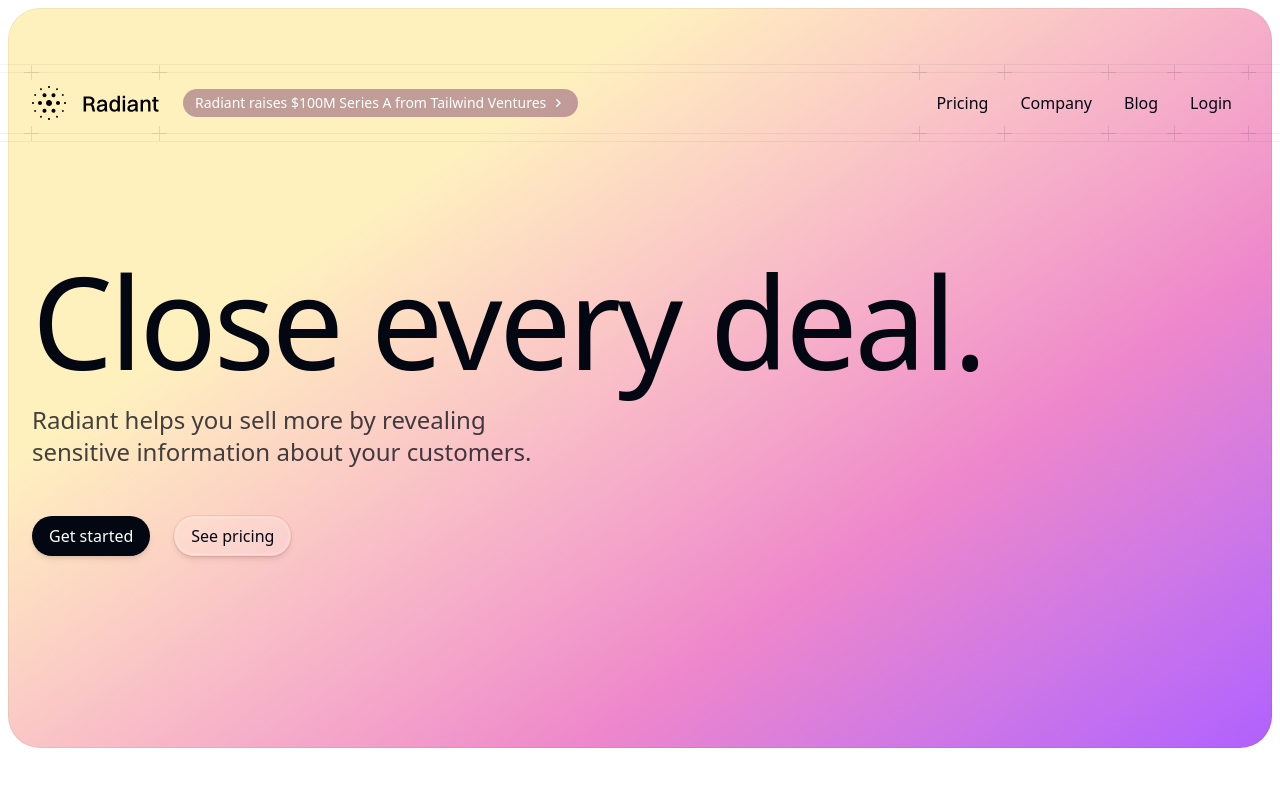
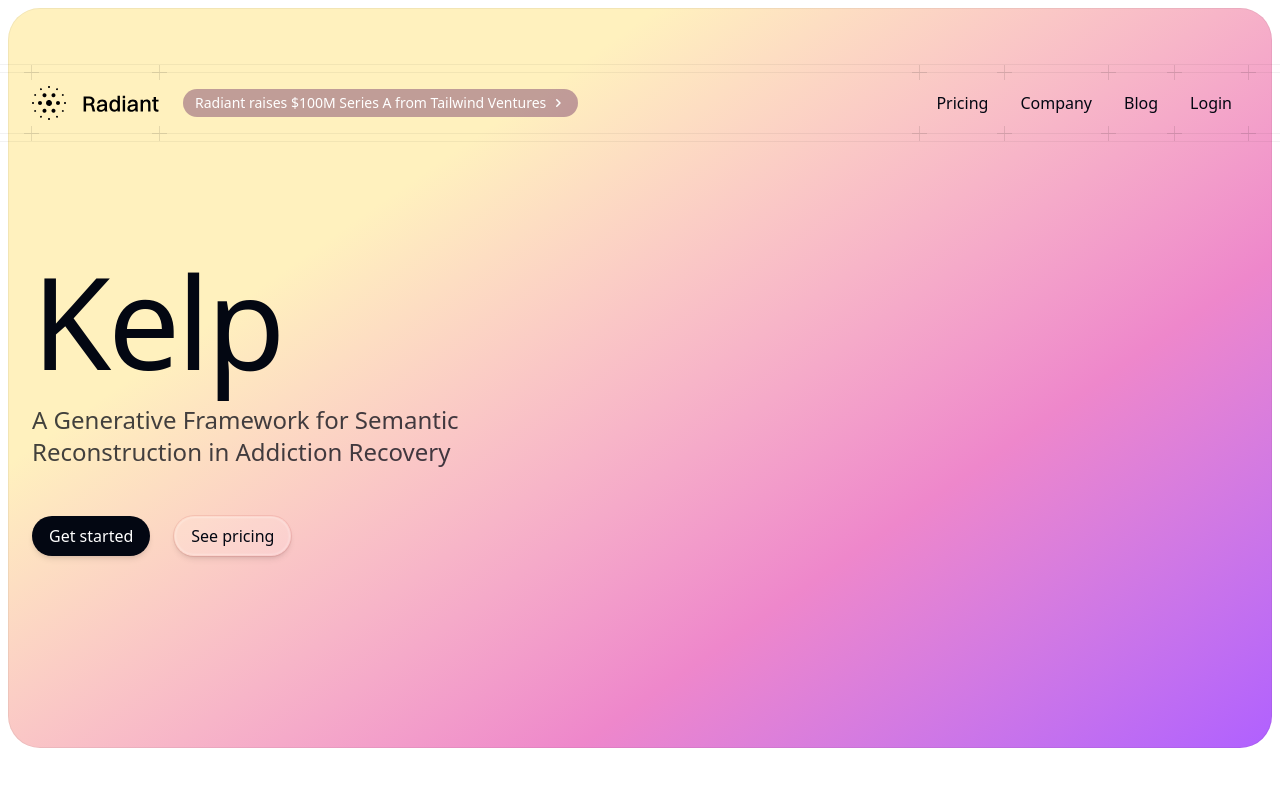
Before and after one commit to kelp-arch/kelp-ecosystem, a Next.js app in the folder apps/main/: page / in a window 1280 px wide. Shown: the top 789 px of the page. Built offline with nearby package versions, Linux system fonts and the light colour scheme; a web font is replaced by a local one.

Commit message:
Update hero text on main homepage

```diff
--- a/apps/main/app/page.tsx
+++ b/apps/main/app/page.tsx
@@ -40,11 +40,10 @@ function Hero() {
         />
         <div className="pt-16 pb-24 sm:pt-24 sm:pb-32 md:pt-32 md:pb-48">
           <h1 className="font-display text-6xl/[0.9] font-medium tracking-tight text-balance text-gray-950 sm:text-8xl/[0.8] md:text-9xl/[0.8]">
-            Close every deal.
+            Kelp
           </h1>
           <p className="mt-8 max-w-lg text-xl/7 font-medium text-gray-950/75 sm:text-2xl/8">
-            Radiant helps you sell more by revealing sensitive information about
-            your customers.
+            A Generative Framework for Semantic Reconstruction in Addiction Recovery
           </p>
           <div className="mt-12 flex flex-col gap-x-6 gap-y-4 sm:flex-row">
             <Button href="#">Get started</Button>
```
